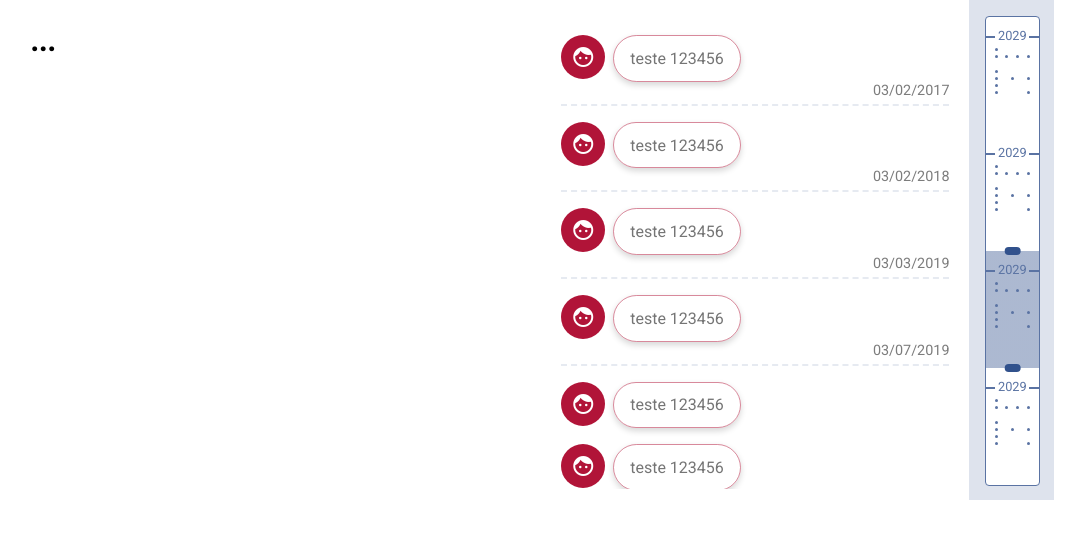
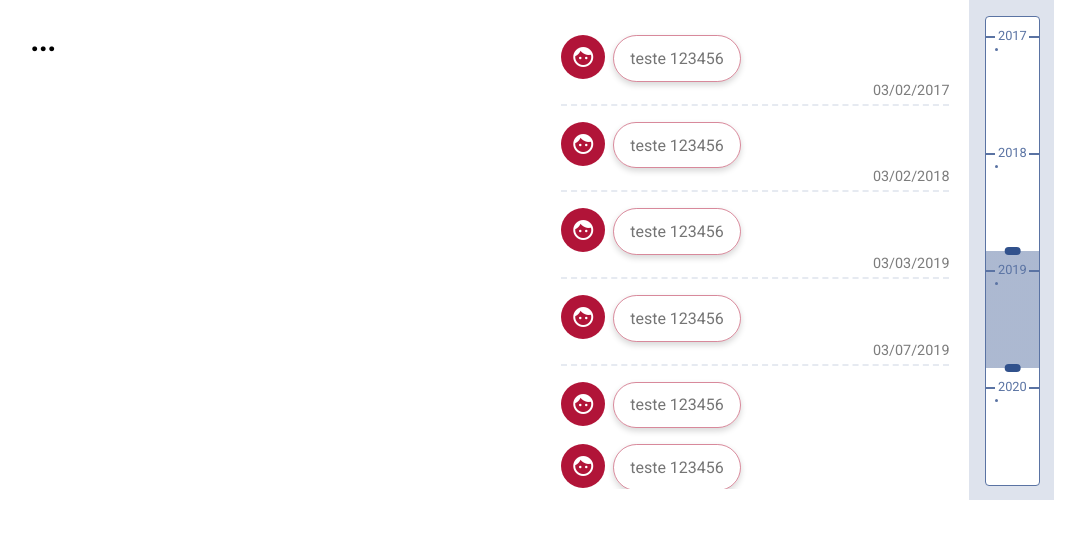
Before and after one commit to henriquekio/poc-timeline, a React (Create React App) app: page / in a window 1280 px wide. Shown: the top 538 px of the page, without its empty margins (98-1183 px from the left). Built offline with nearby package versions, Linux system fonts and the light colour scheme.

Commit message:
finalizando montagem da timeline

```diff
--- a/src/components/Timeline/TimelineResume.js
+++ b/src/components/Timeline/TimelineResume.js
@@ -2,6 +2,8 @@ import React, {useEffect, useState} from 'react';
 import styled from 'styled-components'
 import TimelineResumeItem from "./TimelineResumeItem";
 import {Range, Direction, getTrackBackground} from 'react-range';
+import _ from 'lodash';
+import moment from "moment";
 
 const Container = styled.div`
 padding: 1em;
@@ -30,7 +32,13 @@ z-index: 999;
 `;
 
 
-const TimelineResume = (props) => {
+const TimelineResume = ({itens}) => {
+    const scrollTimelineItens = _.chain(itens)
+        .groupBy(item => moment(item.date).year())
+        .map((data, index) => ({
+            year: index, data
+        })).value();
+    console.log(scrollTimelineItens);
     const MIN = 0;
     const MAX = 100;
     const STEP = 0.1;
@@ -95,10 +103,7 @@ const TimelineResume = (props) => {
                         )}
                     />
                 </ScrollTimeLineContainer>
-                <TimelineResumeItem/>
-                <TimelineResumeItem/>
-                <TimelineResumeItem/>
-                <TimelineResumeItem/>
+                {scrollTimelineItens.map((item, index) => (<TimelineResumeItem key={index} {...{item}} />))}
             </ContainerYears>
         </Container>
     );
--- a/src/components/Timeline/TimelineResumeItem.js
+++ b/src/components/Timeline/TimelineResumeItem.js
@@ -39,7 +39,7 @@ grid-template-rows: repeat(12, 1fr);
 padding: 0 .5em;
 `;
 
-const  ContainerPoint = styled.div`
+const ContainerPoint = styled.div`
 display: flex;
 justify-content: space-between;
 `;
@@ -52,37 +52,14 @@ background: #5a73a3;
 margin: 1px;
 `;
 
-const TimelineResumeItem = () => {
+const TimelineResumeItem = ({item = {}}) => {
     return (
         <ContainerItem>
             <ContainerTitle>
-                <Title>2029</Title>
+                <Title>{item.year}</Title>
             </ContainerTitle>
             <ContainerPointItem>
                 <ContainerPoint>
-                    <Point/>
-                </ContainerPoint>
-                <ContainerPoint>
-                    <Point/>
-                    <Point/>
-                    <Point/>
-                    <Point/>
-                </ContainerPoint>
-                <ContainerPoint>
-                    </ContainerPoint>
-                <ContainerPoint>
-                    <Point/>
-                </ContainerPoint>
-                <ContainerPoint>
-                    <Point/>
-                    <Point/>
-                    <Point/>
-                </ContainerPoint>
-                <ContainerPoint>
-                    <Point/>
-                </ContainerPoint>
-                <ContainerPoint>
-                    <Point/>
                     <Point/>
                 </ContainerPoint>
             </ContainerPointItem>
--- a/src/components/Timeline/index.js
+++ b/src/components/Timeline/index.js
@@ -24,7 +24,7 @@ const Index = ({height, timelineItens}) => {
     return (
         <TimeLineContainer {...{height}}>
             <TimelineItens {...{itens}}/>
-            <TimelineResume/>
+            <TimelineResume {...{itens}}/>
         </TimeLineContainer>
     );
 };
```
